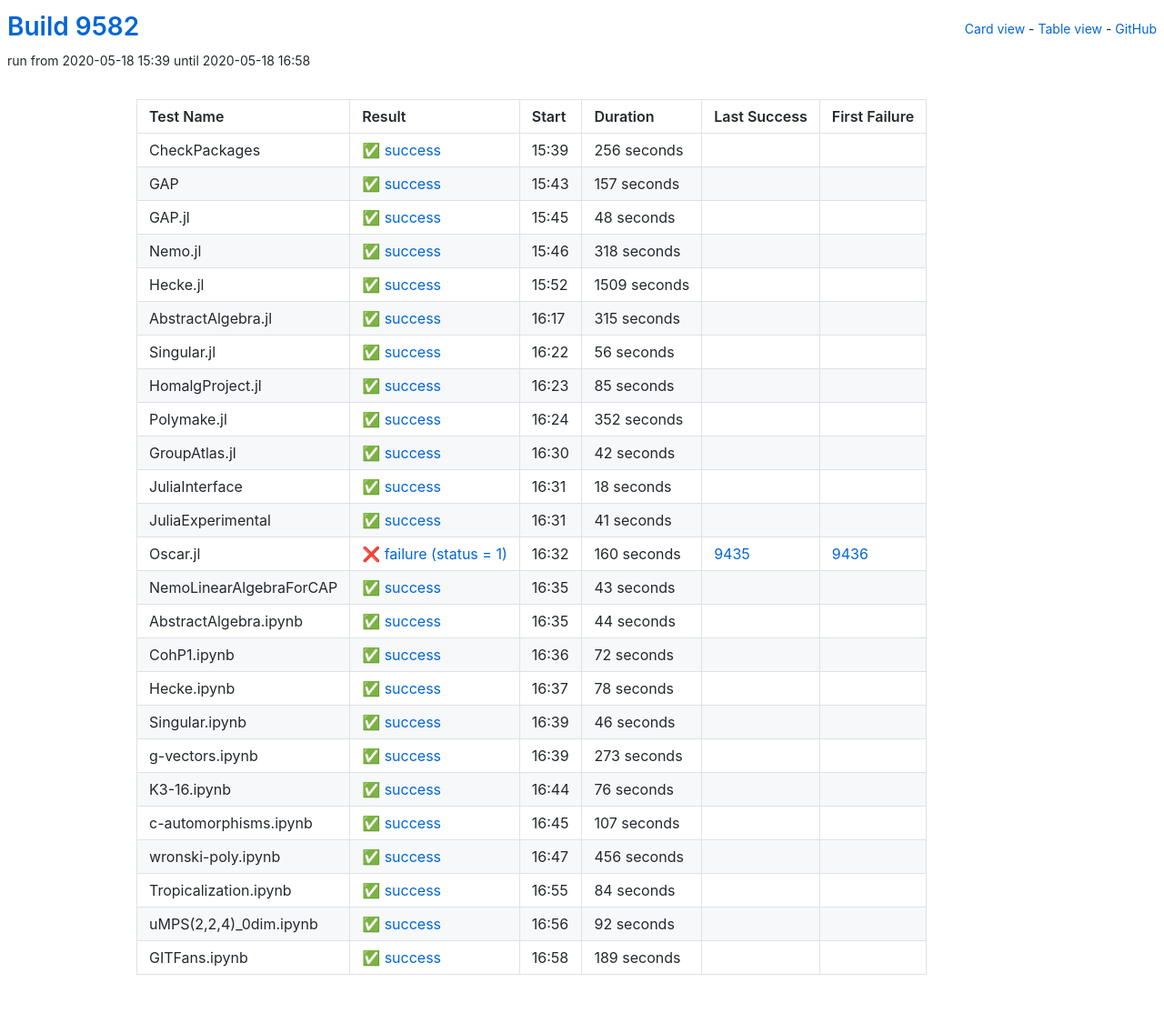
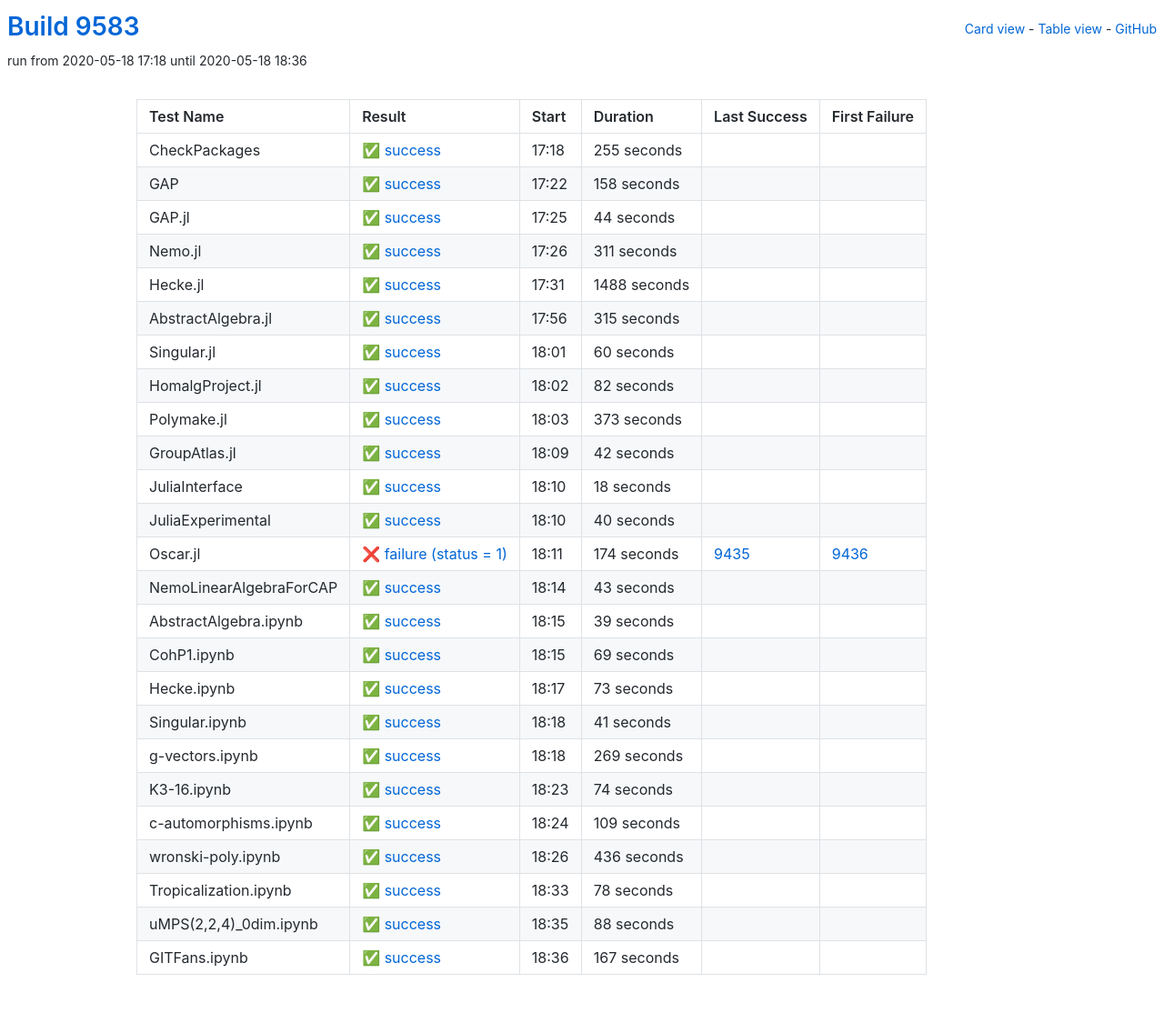
Before and after one commit to oscar-system/oscar-ci-status, a Jekyll site: the page built from table.html, in a window 1280 px wide. Shown: the whole page at 91% size. Built offline with Jekyll 4.4.1, drawn with Linux system fonts in a browser that asks for light colours.

Commit message:
Build 9583

```diff
--- a/_data/ci.yml
+++ b/_data/ci.yml
@@ -1,65 +1,65 @@
-build: 9582
-build_url: https://oscarci.mathematik.uni-kl.de/job/oscar/9582/
+build: 9583
+build_url: https://oscarci.mathematik.uni-kl.de/job/oscar/9583/
 job: oscar
 tests:
-- duration: 256
+- duration: 255
   exitcode: 0
   first_failure: false
   first_failure_url: null
   id: checkpackages
   last_success: false
   last_success_url: null
-  log: https://oscarci.mathematik.uni-kl.de/job/oscar/9582/artifact/logs/build-9582/CheckPackages.log
+  log: https://oscarci.mathematik.uni-kl.de/job/oscar/9583/artifact/logs/build-9583/CheckPackages.log
   name: CheckPackages
-  start: 2020-05-18 15:39
+  start: 2020-05-18 17:18
   status: success
   success: true
-- duration: 157
+- duration: 158
   exitcode: 0
   first_failure: false
   first_failure_url: null
   id: gap
   last_success: false
   last_success_url: null
-  log: https://oscarci.mathematik.uni-kl.de/job/oscar/9582/artifact/logs/build-9582/GAP.log
+  log: https://oscarci.mathematik.uni-kl.de/job/oscar/9583/artifact/logs/build-9583/GAP.log
   name: GAP
-  start: 2020-05-18 15:43
+  start: 2020-05-18 17:22
   status: success
   success: true
-- duration: 48
+- duration: 44
   exitcode: 0
   first_failure: false
   first_failure_url: null
   id: gap-jl
   last_success: false
   last_success_url: null
-  log: https://oscarci.mathematik.uni-kl.de/job/oscar/9582/artifact/logs/build-9582/GAP.jl.log
+  log: https://oscarci.mathematik.uni-kl.de/job/oscar/9583/artifact/logs/build-9583/GAP.jl.log
   name: GAP.jl
-  start: 2020-05-18 15:45
+  start: 2020-05-18 17:25
   status: success
   success: true
-- duration: 318
+- duration: 311
   exitcode: 0
   first_failure: false
   first_failure_url: null
   id: nemo-jl
   last_success: false
   last_success_url: null
-  log: https://oscarci.mathematik.uni-kl.de/job/oscar/9582/artifact/logs/build-9582/Nemo.jl.log
+  log: https://oscarci.mathematik.uni-kl.de/job/oscar/9583/artifact/logs/build-9583/Nemo.jl.log
   name: Nemo.jl
-  start: 2020-05-18 15:46
+  start: 2020-05-18 17:26
   status: success
   success: true
-- duration: 1509
+- duration: 1488
   exitcode: 0
   first_failure: false
   first_failure_url: null
   id: hecke-jl
   last_success: false
   last_success_url: null
-  log: https://oscarci.mathematik.uni-kl.de/job/oscar/9582/artifact/logs/build-9582/Hecke.jl.log
+  log: https://oscarci.mathematik.uni-kl.de/job/oscar/9583/artifact/logs/build-9583/Hecke.jl.log
   name: Hecke.jl
-  start: 2020-05-18 15:52
+  start: 2020-05-18 17:31
   status: success
   success: true
 - duration: 315
@@ -69,45 +69,45 @@ tests:
   id: abstractalgebra-jl
   last_success: false
   last_success_url: null
-  log: https://oscarci.mathematik.uni-kl.de/job/oscar/9582/artifact/logs/build-9582/AbstractAlgebra.jl.log
+  log: https://oscarci.mathematik.uni-kl.de/job/oscar/9583/artifact/logs/build-9583/AbstractAlgebra.jl.log
   name: AbstractAlgebra.jl
-  start: 2020-05-18 16:17
+  start: 2020-05-18 17:56
   status: success
   success: true
-- duration: 56
+- duration: 60
   exitcode: 0
   first_failure: false
   first_failure_url: null
   id: singular-jl
   last_success: false
   last_success_url: null
-  log: https://oscarci.mathematik.uni-kl.de/job/oscar/9582/artifact/logs/build-9582/Singular.jl.log
+  log: https://oscarci.mathematik.uni-kl.de/job/oscar/9583/artifact/logs/build-9583/Singular.jl.log
   name: Singular.jl
-  start: 2020-05-18 16:22
+  start: 2020-05-18 18:01
   status: success
   success: true
-- duration: 85
+- duration: 82
   exitcode: 0
   first_failure: false
   first_failure_url: null
   id: homalgproject-jl
   last_success: false
   last_success_url: null
-  log: https://oscarci.mathematik.uni-kl.de/job/oscar/9582/artifact/logs/build-9582/HomalgProject.jl.log
+  log: https://oscarci.mathematik.uni-kl.de/job/oscar/9583/artifact/logs/build-9583/HomalgProject.jl.log
   name: HomalgProject.jl
-  start: 2020-05-18 16:23
+  start: 2020-05-18 18:02
   status: success
   success: true
-- duration: 352
+- duration: 373
   exitcode: 0
   first_failure: false
   first_failure_url: null
   id: polymake-jl
   last_success: false
   last_success_url: null
-  log: https://oscarci.mathematik.uni-kl.de/job/oscar/9582/artifact/logs/build-9582/Polymake.jl.log
+  log: https://oscarci.mathematik.uni-kl.de/job/oscar/9583/artifact/logs/build-9583/Polymake.jl.log
   name: Polymake.jl
-  start: 2020-05-18 16:24
+  start: 2020-05-18 18:03
   status: success
   success: true
 - duration: 42
@@ -117,9 +117,9 @@ tests:
   id: groupatlas-jl
   last_success: false
   last_success_url: null
-  log: https://oscarci.mathematik.uni-kl.de/job/oscar/9582/artifact/logs/build-9582/GroupAtlas.jl.log
+  log: https://oscarci.mathematik.uni-kl.de/job/oscar/9583/artifact/logs/build-9583/GroupAtlas.jl.log
   name: GroupAtlas.jl
-  start: 2020-05-18 16:30
+  start: 2020-05-18 18:09
   status: success
   success: true
 - duration: 18
@@ -129,33 +129,33 @@ tests:
   id: juliainterface
   last_success: false
   last_success_url: null
-  log: https://oscarci.mathematik.uni-kl.de/job/oscar/9582/artifact/logs/build-9582/JuliaInterface.log
+  log: https://oscarci.mathematik.uni-kl.de/job/oscar/9583/artifact/logs/build-9583/JuliaInterface.log
   name: JuliaInterface
-  start: 2020-05-18 16:31
+  start: 2020-05-18 18:10
   status: success
   success: true
-- duration: 41
+- duration: 40
   exitcode: 0
   first_failure: false
   first_failure_url: null
   id: juliaexperimental
   last_success: false
   last_success_url: null
-  log: https://oscarci.mathematik.uni-kl.de/job/oscar/9582/artifact/logs/build-9582/JuliaExperimental.log
+  log: https://oscarci.mathematik.uni-kl.de/job/oscar/9583/artifact/logs/build-9583/JuliaExperimental.log
   name: JuliaExperimental
-  start: 2020-05-18 16:31
+  start: 2020-05-18 18:10
   status: success
   success: true
-- duration: 160
+- duration: 174
   exitcode: 1
   first_failure: 9436
   first_failure_url: https://oscarci.mathematik.uni-kl.de/job/oscar/9436/
   id: oscar-jl
   last_success: 9435
   last_success_url: https://oscarci.mathematik.uni-kl.de/job/oscar/9435/
-  log: https://oscarci.mathematik.uni-kl.de/job/oscar/9582/artifact/logs/build-9582/Oscar.jl.log
+  log: https://oscarci.mathematik.uni-kl.de/job/oscar/9583/artifact/logs/build-9583/Oscar.jl.log
   name: Oscar.jl
-  start: 2020-05-18 16:32
+  start: 2020-05-18 18:11
   status: failure
   success: false
 - duration: 43
@@ -165,140 +165,140 @@ tests:
   id: nemolinearalgebraforcap
   last_success: false
   last_success_url: null
-  log: https://oscarci.mathematik.uni-kl.de/job/oscar/9582/artifact/logs/build-9582/NemoLinearAlgebraForCAP.log
+  log: https://oscarci.mathematik.uni-kl.de/job/oscar/9583/artifact/logs/build-9583/NemoLinearAlgebraForCAP.log
   name: NemoLinearAlgebraForCAP
-  start: 2020-05-18 16:35
+  start: 2020-05-18 18:14
   status: success
   success: true
-- duration: 44
+- duration: 39
   exitcode: 0
   first_failure: false
   first_failure_url: null
   id: abstractalgebra-ipynb
   last_success: false
   last_success_url: null
-  log: https://oscarci.mathematik.uni-kl.de/job/oscar/9582/artifact/logs/build-9582/AbstractAlgebra.ipynb.log
+  log: https://oscarci.mathematik.uni-kl.de/job/oscar/9583/artifact/logs/build-9583/AbstractAlgebra.ipynb.log
   name: AbstractAlgebra.ipynb
-  start: 2020-05-18 16:35
+  start: 2020-05-18 18:15
   status: success
   success: true
-- duration: 72
+- duration: 69
   exitcode: 0
   first_failure: false
   first_failure_url: null
   id: cohp1-ipynb
   last_success: false
   last_success_url: null
-  log: https://oscarci.mathematik.uni-kl.de/job/oscar/9582/artifact/logs/build-9582/CohP1.ipynb.log
+  log: https://oscarci.mathematik.uni-kl.de/job/oscar/9583/artifact/logs/build-9583/CohP1.ipynb.log
   name: CohP1.ipynb
-  start: 2020-05-18 16:36
+  start: 2020-05-18 18:15
+  status: success
+  success: true
+- duration: 73
+  exitcode: 0
+  first_failure: false
+  first_failure_url: null
+  id: hecke-ipynb
+  last_success: false
+  last_success_url: null
+  log: https://oscarci.mathematik.uni-kl.de/job/oscar/9583/artifact/logs/build-9583/Hecke.ipynb.log
+  name: Hecke.ipynb
+  start: 2020-05-18 18:17
+  status: success
+  success: true
+- duration: 41
+  exitcode: 0
+  first_failure: false
+  first_failure_url: null
+  id: singular-ipynb
+  last_success: false
+  last_success_url: null
+  log: https://oscarci.mathematik.uni-kl.de/job/oscar/9583/artifact/logs/build-9583/Singular.ipynb.log
+  name: Singular.ipynb
+  start: 2020-05-18 18:18
+  status: success
+  success: true
+- duration: 269
+  exitcode: 0
+  first_failure: false
+  first_failure_url: null
+  id: g-vectors-ipynb
+  last_success: false
+  last_success_url: null
+  log: https://oscarci.mathematik.uni-kl.de/job/oscar/9583/artifact/logs/build-9583/g-vectors.ipynb.log
+  name: g-vectors.ipynb
+  start: 2020-05-18 18:18
+  status: success
+  success: true
+- duration: 74
+  exitcode: 0
+  first_failure: false
+  first_failure_url: null
+  id: k3-16-ipynb
+  last_success: false
+  last_success_url: null
+  log: https://oscarci.mathematik.uni-kl.de/job/oscar/9583/artifact/logs/build-9583/K3-16.ipynb.log
+  name: K3-16.ipynb
+  start: 2020-05-18 18:23
+  status: success
+  success: true
+- duration: 109
+  exitcode: 0
+  first_failure: false
+  first_failure_url: null
+  id: c-automorphisms-ipynb
+  last_success: false
+  last_success_url: null
+  log: https://oscarci.mathematik.uni-kl.de/job/oscar/9583/artifact/logs/build-9583/c-automorphisms.ipynb.log
+  name: c-automorphisms.ipynb
+  start: 2020-05-18 18:24
+  status: success
+  success: true
+- duration: 436
+  exitcode: 0
+  first_failure: false
+  first_failure_url: null
+  id: wronski-poly-ipynb
+  last_success: false
+  last_success_url: null
+  log: https://oscarci.mathematik.uni-kl.de/job/oscar/9583/artifact/logs/build-9583/wronski-poly.ipynb.log
+  name: wronski-poly.ipynb
+  start: 2020-05-18 18:26
   status: success
   success: true
 - duration: 78
   exitcode: 0
   first_failure: false
   first_failure_url: null
-  id: hecke-ipynb
-  last_success: false
-  last_success_url: null
-  log: https://oscarci.mathematik.uni-kl.de/job/oscar/9582/artifact/logs/build-9582/Hecke.ipynb.log
-  name: Hecke.ipynb
-  start: 2020-05-18 16:37
-  status: success
-  success: true
-- duration: 46
-  exitcode: 0
-  first_failure: false
-  first_failure_url: null
-  id: singular-ipynb
-  last_success: false
-  last_success_url: null
-  log: https://oscarci.mathematik.uni-kl.de/job/oscar/9582/artifact/logs/build-9582/Singular.ipynb.log
-  name: Singular.ipynb
-  start: 2020-05-18 16:39
-  status: success
-  success: true
-- duration: 273
-  exitcode: 0
-  first_failure: false
-  first_failure_url: null
-  id: g-vectors-ipynb
-  last_success: false
-  last_success_url: null
-  log: https://oscarci.mathematik.uni-kl.de/job/oscar/9582/artifact/logs/build-9582/g-vectors.ipynb.log
-  name: g-vectors.ipynb
-  start: 2020-05-18 16:39
-  status: success
-  success: true
-- duration: 76
-  exitcode: 0
-  first_failure: false
-  first_failure_url: null
-  id: k3-16-ipynb
-  last_success: false
-  last_success_url: null
-  log: https://oscarci.mathematik.uni-kl.de/job/oscar/9582/artifact/logs/build-9582/K3-16.ipynb.log
-  name: K3-16.ipynb
-  start: 2020-05-18 16:44
-  status: success
-  success: true
-- duration: 107
-  exitcode: 0
-  first_failure: false
-  first_failure_url: null
-  id: c-automorphisms-ipynb
-  last_success: false
-  last_success_url: null
-  log: https://oscarci.mathematik.uni-kl.de/job/oscar/9582/artifact/logs/build-9582/c-automorphisms.ipynb.log
-  name: c-automorphisms.ipynb
-  start: 2020-05-18 16:45
-  status: success
-  success: true
-- duration: 456
-  exitcode: 0
-  first_failure: false
-  first_failure_url: null
-  id: wronski-poly-ipynb
-  last_success: false
-  last_success_url: null
-  log: https://oscarci.mathematik.uni-kl.de/job/oscar/9582/artifact/logs/build-9582/wronski-poly.ipynb.log
-  name: wronski-poly.ipynb
-  start: 2020-05-18 16:47
-  status: success
-  success: true
-- duration: 84
-  exitcode: 0
-  first_failure: false
-  first_failure_url: null
   id: tropicalization-ipynb
   last_success: false
   last_success_url: null
-  log: https://oscarci.mathematik.uni-kl.de/job/oscar/9582/artifact/logs/build-9582/Tropicalization.ipynb.log
+  log: https://oscarci.mathematik.uni-kl.de/job/oscar/9583/artifact/logs/build-9583/Tropicalization.ipynb.log
   name: Tropicalization.ipynb
-  start: 2020-05-18 16:55
+  start: 2020-05-18 18:33
   status: success
   success: true
-- duration: 92
+- duration: 88
   exitcode: 0
   first_failure: false
   first_failure_url: null
   id: umps-2-2-4-0dim-ipynb
   last_success: false
   last_success_url: null
-  log: https://oscarci.mathematik.uni-kl.de/job/oscar/9582/artifact/logs/build-9582/uMPS-2-2-4-_0dim.ipynb.log
+  log: https://oscarci.mathematik.uni-kl.de/job/oscar/9583/artifact/logs/build-9583/uMPS-2-2-4-_0dim.ipynb.log
   name: uMPS(2,2,4)_0dim.ipynb
-  start: 2020-05-18 16:56
+  start: 2020-05-18 18:35
   status: success
   success: true
-- duration: 189
+- duration: 167
   exitcode: 0
   first_failure: false
   first_failure_url: null
   id: gitfans-ipynb
   last_success: false
   last_success_url: null
-  log: https://oscarci.mathematik.uni-kl.de/job/oscar/9582/artifact/logs/build-9582/GITFans.ipynb.log
+  log: https://oscarci.mathematik.uni-kl.de/job/oscar/9583/artifact/logs/build-9583/GITFans.ipynb.log
   name: GITFans.ipynb
-  start: 2020-05-18 16:58
+  start: 2020-05-18 18:36
   status: success
   success: true
```
Also changed, not shown: README.md.
